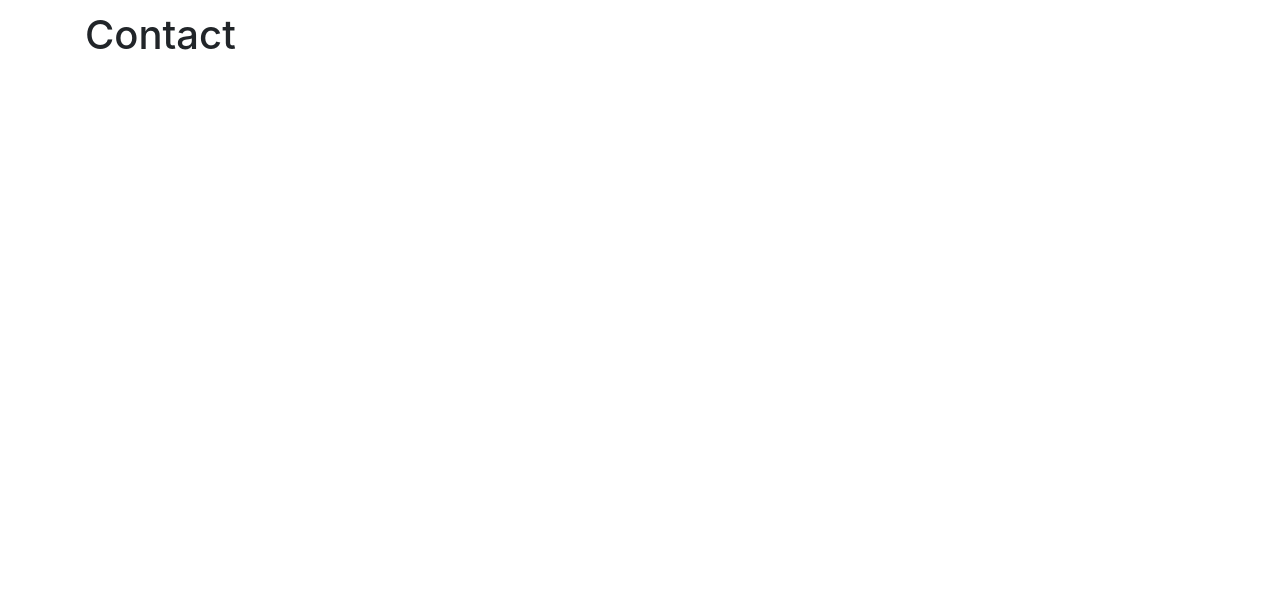
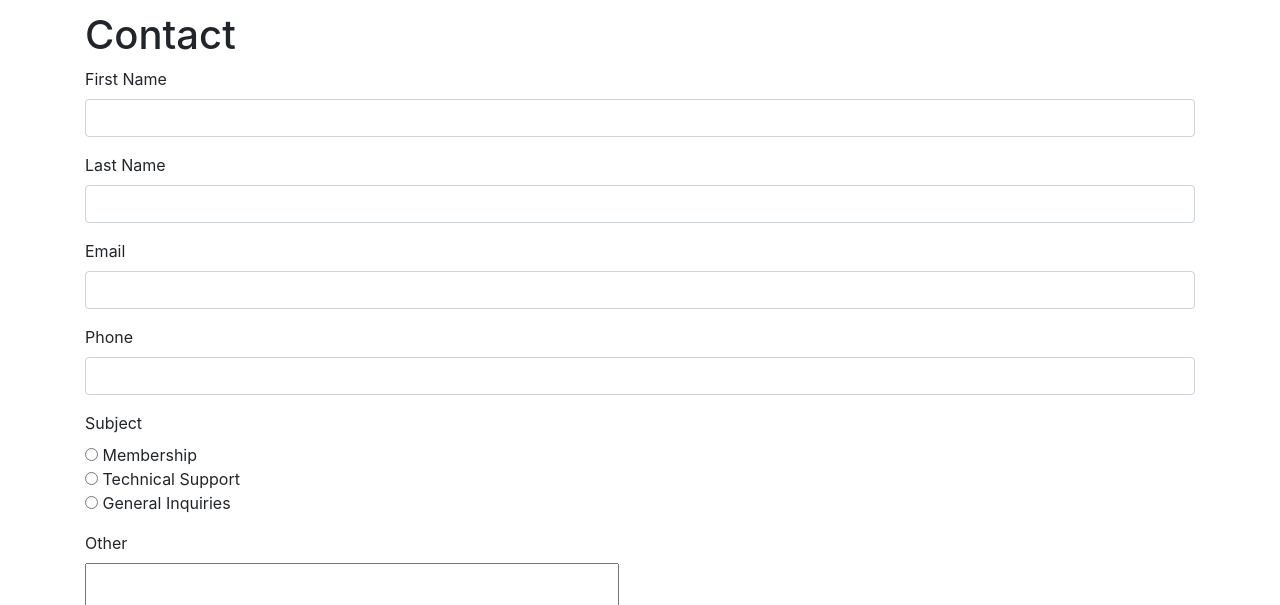
Before and after one commit to siyang7/LMYC-Angular, an Angular app: page /contact in a window 1280 px wide. Shown: the part 315-920 px from the top of the page. Before the commit the page ends 800 px from the top, so only its background shows below. Built offline with nearby package versions, Linux system fonts and the light colour scheme.

Commit message:
Added Contact Us page content, closes #18

```diff
--- a/src/app/contact/contact.component.css
+++ b/src/app/contact/contact.component.css
@@ -0,0 +1,3 @@
+textarea {
+  resize: none
+}
--- a/src/app/contact/contact.component.html
+++ b/src/app/contact/contact.component.html
@@ -1 +1,33 @@
 <h1>Contact</h1>
+
+<div>
+  <form id="contactForm" [formGroup]="contactForm" (ngSubmit)="onSubmit()">
+    <div class="form-group">
+      <label for="firstName">First Name</label>
+      <input type="text" id="firstName" class="form-control" formControlName="firstName">
+    </div>
+    <div class="form-group">
+      <label for="lastName">Last Name</label>
+      <input type="text" id="lastName" class="form-control" formControlName="lastName">
+    </div>
+    <div class="form-group">
+      <label for="email">Email</label>
+      <input type="email" id="email" class="form-control" formControlName="email">
+    </div>
+    <div class="form-group">
+      <label for="phone">Phone</label>
+      <input type="tel" id="phone" class="form-control" formControlName="phone">
+    </div>
+    <div class="form-group">
+      <label for="subject">Subject</label><br>
+      <input type="radio" name="gender" value="Membership"> Membership<br>
+      <input type="radio" name="gender" value="Technical Support"> Technical Support<br>
+      <input type="radio" name="gender" value="General Inquiries"> General Inquiries<br>
+    </div>
+    <div class="form-group">
+      <label for="subject">Other</label><br>
+      <textarea rows="4" cols="50" name="other" form="contactForm"></textarea>
+    </div>
+    <button class="btn btn-primary" type="submit" [disabled]="!contactForm.valid">Submit</button>
+  </form>
+</div>
--- a/src/app/contact/contact.component.ts
+++ b/src/app/contact/contact.component.ts
@@ -1,4 +1,5 @@
 import { Component, OnInit } from '@angular/core';
+import { FormGroup, FormControl, Validators } from "@angular/forms";
 
 @Component({
   selector: 'app-contact',
@@ -7,9 +8,22 @@ import { Component, OnInit } from '@angular/core';
 })
 export class ContactComponent implements OnInit {
 
-  constructor() { }
+  contactForm: FormGroup;
+
+  constructor() {
+    console.log(this.contactForm);
+  }
 
   ngOnInit() {
+    this.contactForm = new FormGroup({
+      firstName: new FormControl(null, Validators.required),
+      lastName: new FormControl(null, Validators.required),
+      email: new FormControl(null, [
+        Validators.required,
+        Validators.pattern("[a-z0-9!#$%&'*+/=?^_`{|}~-]+(?:\.[a-z0-9!#$%&'*+/=?^_`{|}~-]+)*@(?:[a-z0-9](?:[a-z0-9-]*[a-z0-9])?\.)+[a-z0-9](?:[a-z0-9-]*[a-z0-9])?")
+      ]),
+      phone: new FormControl(null, null),
+    })
   }
 
 }
```
